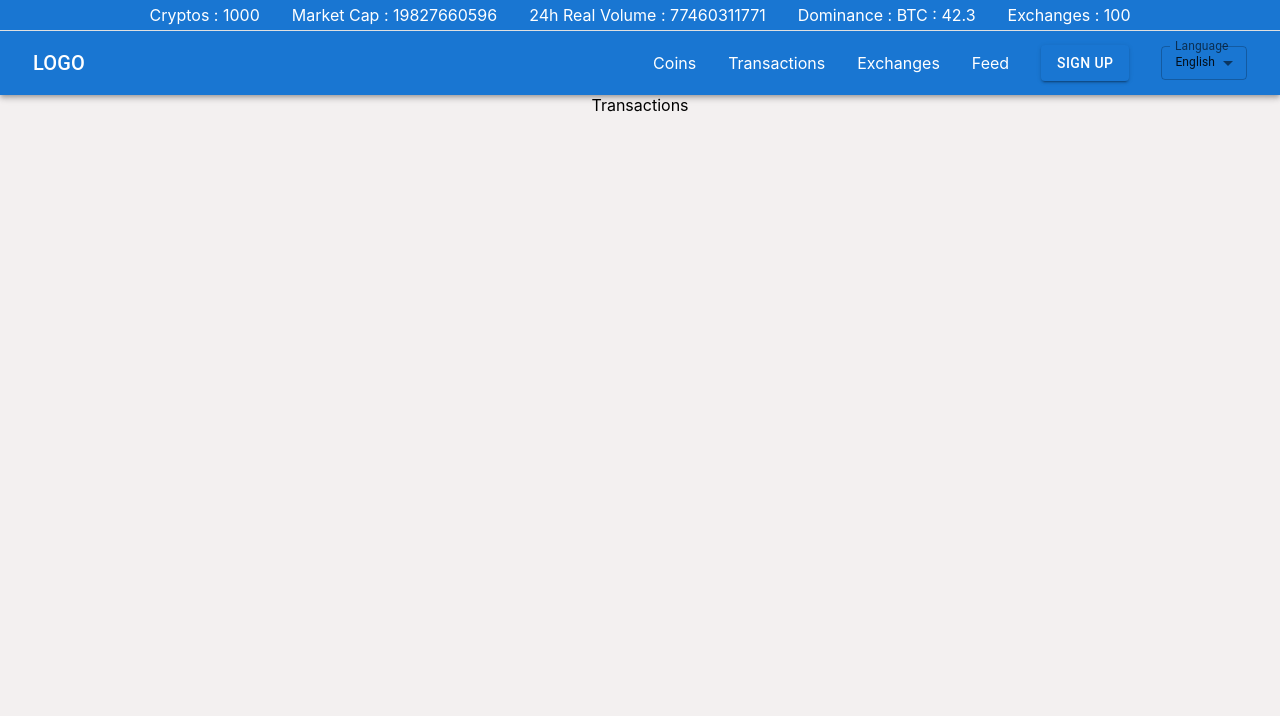
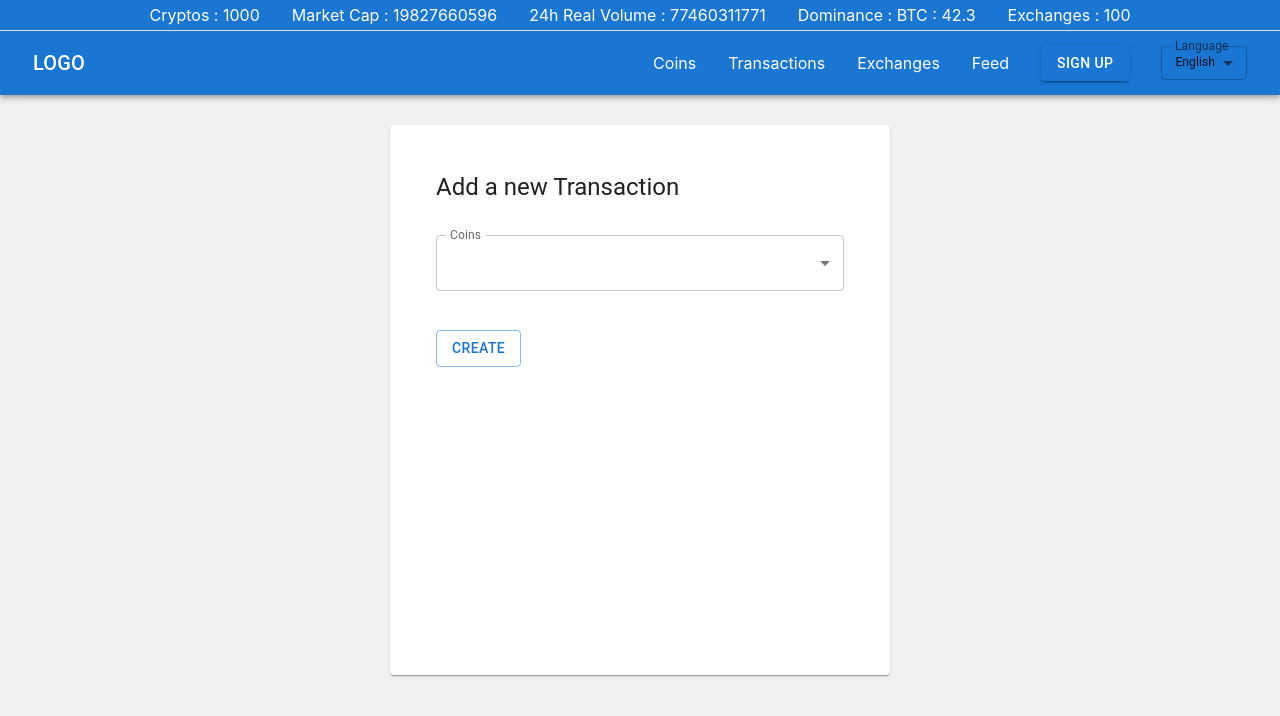
Before and after one commit to Stefanacef/CryptoWorld, a React (Create React App) app: page /transactions in a window 1280 px wide. Shown: the top 716 px of the page. Built offline with nearby package versions, Linux system fonts and the light colour scheme.

Commit message:
feat: add TransactionsForm

```diff
--- a/src/components/signup/SignUpCard.tsx
+++ b/src/components/signup/SignUpCard.tsx
@@ -1,6 +1,6 @@
 import { useMemo } from 'react'
 import { IUser } from './types'
-import { useRecoilValue, useSetRecoilState } from 'recoil'
+import { useSetRecoilState } from 'recoil'
 import { usersAtom } from './state'
 import {
   Card,
--- /dev/null
+++ b/src/components/transactions/TransactionsForm.tsx
@@ -0,0 +1,71 @@
+import {
+  Button,
+  Card,
+  CardActions,
+  CardContent,
+  CardHeader,
+  Grid,
+  FormControl,
+  InputLabel,
+  MenuItem,
+  Select,
+} from '@mui/material'
+import { FormattedMessage, useIntl } from 'react-intl'
+import TextInput from '../shared/textField/TextInput'
+
+const TransactionsForm = () => {
+  const intl = useIntl()
+  return (
+    <Card
+      sx={{
+        width: '500px',
+        minHeight: '550px',
+        padding: '30px',
+        textAlign: 'left',
+      }}
+    >
+      <CardHeader
+        title={intl.formatMessage({
+          id: 'transaction.title',
+        })}
+      />
+      <CardContent>
+        <Grid container direction="column" rowGap="30px">
+          <Grid item>
+            <FormControl fullWidth>
+              <InputLabel id="coin-selector-label">
+                <FormattedMessage
+                  id="generic.label.coins"
+                  defaultMessage="Coin"
+                />
+              </InputLabel>
+              <Select
+                labelId="coin-selector-label"
+                id="coin-selector"
+                value="{"
+                label={intl.formatMessage({
+                  id: 'generic.label.coins',
+                })}
+                onChange={() => {
+                  console.log('buna')
+                }}
+              >
+                <MenuItem value={10}>Ten</MenuItem>
+              </Select>
+            </FormControl>
+          </Grid>
+        </Grid>
+      </CardContent>
+      <CardActions
+        disableSpacing
+        sx={{ paddingLeft: '16px', marginTop: '15px' }}
+      >
+        <Button variant="outlined" onClick={() => console.log('buna')}>
+          <FormattedMessage id="signUp.button.create" defaultMessage="Create" />
+        </Button>
+      </CardActions>
+    </Card>
+  )
+}
+
+export default TransactionsForm
--- a/src/i18n/languages/en.json
+++ b/src/i18n/languages/en.json
@@ -39,6 +39,7 @@
   "signUp.last.name.label": "Last Name",
   "signUp.email.label": "Email",
   "signUp.password.label": "Password",
+  "transaction.title": "Add a new Transaction",
   "generic.label.language": "Language",
   "generic.label.post": "Post",
   "generic.label.comment": "Add comment",
@@ -46,5 +47,6 @@
   "generic.label.edit": "Edit",
   "generic.label.why": "Why?",
   "generic.label.delete": "Delete",
-  "generic.label.like": "Like"
+  "generic.label.like": "Like",
+  "generic.label.coins": "Coins"
 }
--- a/src/i18n/languages/ro.json
+++ b/src/i18n/languages/ro.json
@@ -39,6 +39,7 @@
   "signUp.last.name.label": "Nume",
   "signUp.email.label": "Email",
   "signUp.password.label": "Parola",
+  "transaction.title": "Adauga o noua tranzactie",
   "generic.label.language": "Limba",
   "generic.label.post": "Postati",
   "generic.label.comment": "Adauga commentariu",
@@ -46,5 +47,6 @@
   "generic.label.edit": "Editati",
   "generic.label.why": "De ce?",
   "generic.label.delete": "Sterge",
-  "generic.label.like": "Apreciază"
+  "generic.label.like": "Apreciază",
+  "generic.label.coins": "Monede"
 }
--- a/src/pages/Transactions.tsx
+++ b/src/pages/Transactions.tsx
@@ -1,13 +1,11 @@
-import { FormattedMessage } from 'react-intl'
+import { Box } from '@mui/material'
+import TransactionsForm from '../components/transactions/TransactionsForm'
 
 const Transactions = () => {
   return (
-    <div>
-      <FormattedMessage
-        id="transactions.page.title"
-        defaultMessage="Transactions"
-      />
-    </div>
+    <Box m="30px" display="flex" justifyContent="center">
+      <TransactionsForm />
+    </Box>
   )
 }
 
```
Also changed, not shown: src/components/transactions/state.ts (added, +7 -0 lines), src/components/transactions/types.ts (added, +18 -0 lines).
